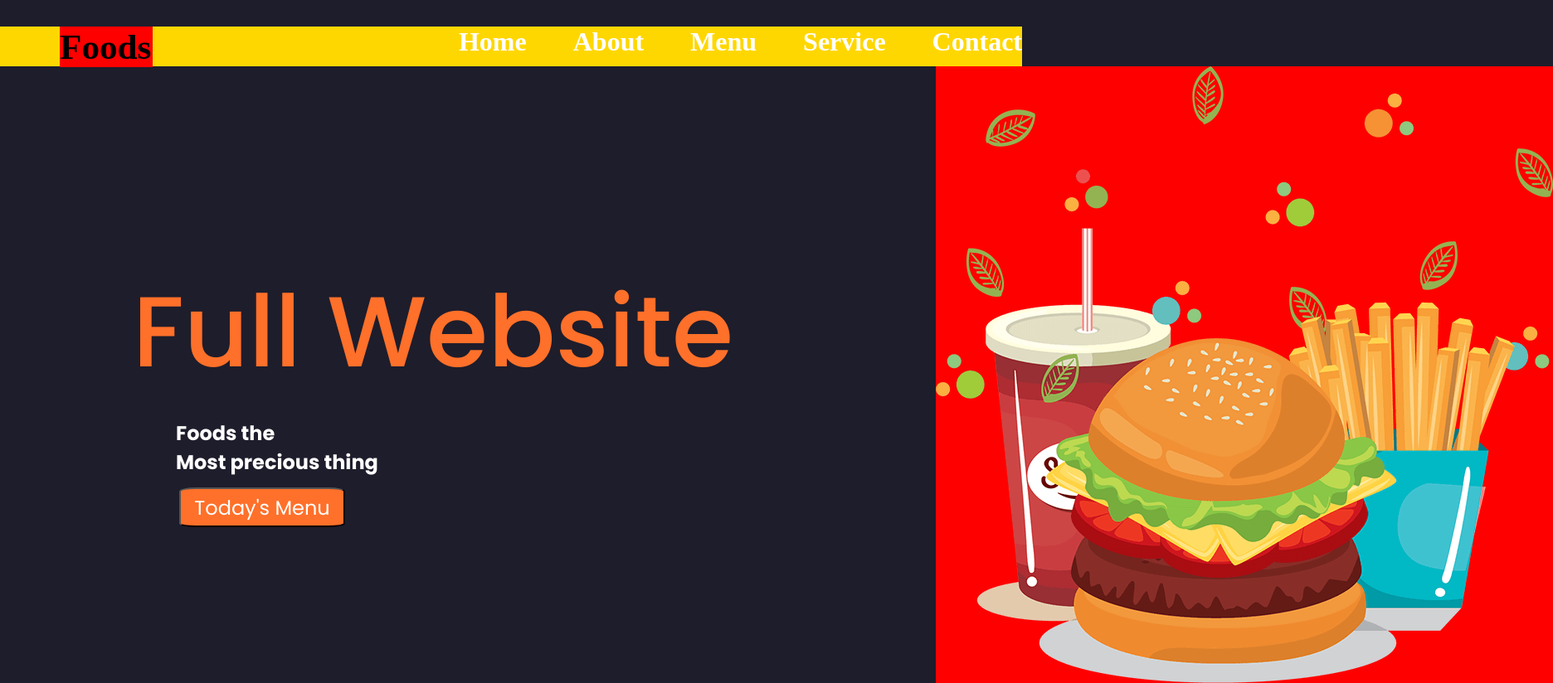
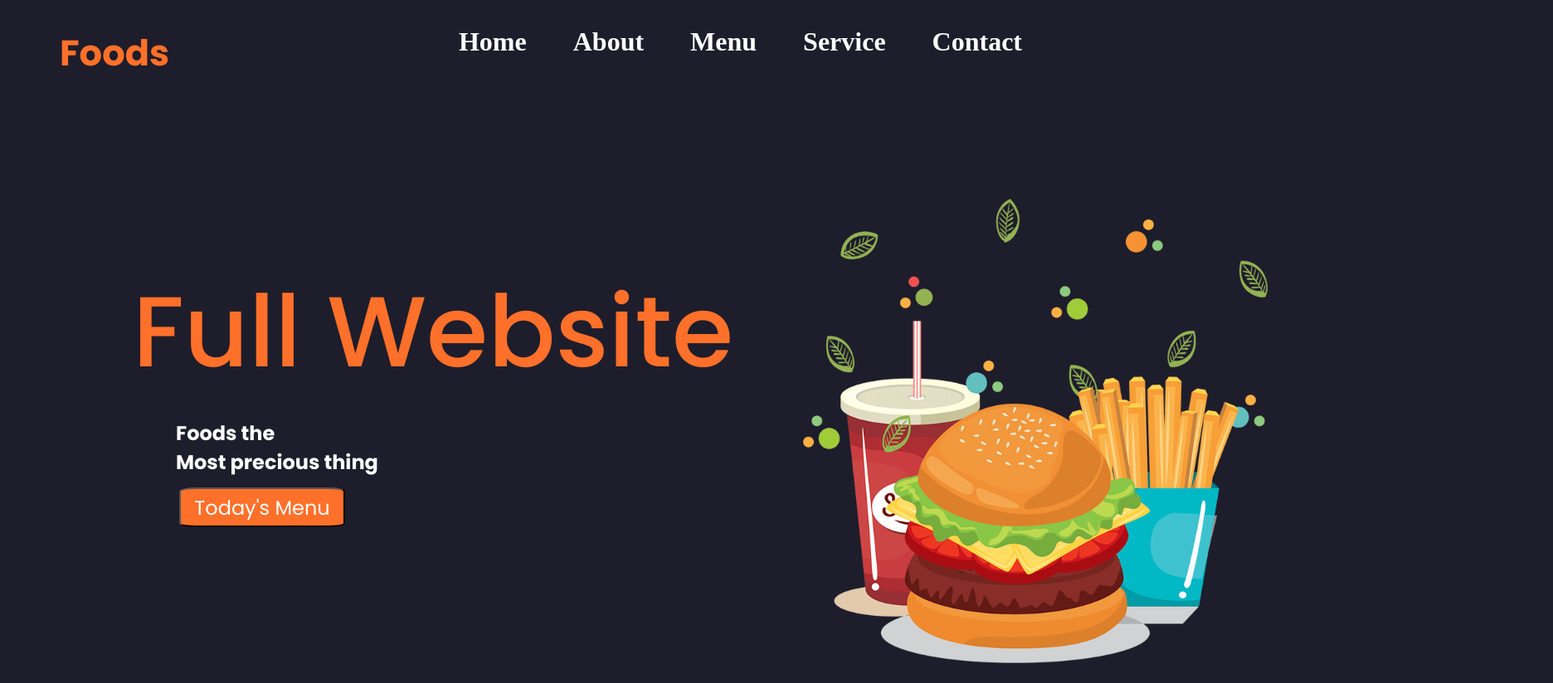
Before and after one commit to gratos356/proyectWeb1, a plain HTML site: page index.html in a window 1280 px wide. Shown: the top 824 px of the page at 83% size, 1872 px wide, since content can reach past the window. Drawn offline with nearby package versions, Linux system fonts and the light colour scheme.

Commit message:
feat: :art: acomodacion
acomodacion de los elementos en la web

```diff
--- a/css/style.css
+++ b/css/style.css
@@ -15,7 +15,8 @@ body{
 }
 
 .title h1{
-    background: red;
+    font-family: 'Poppins', sans-serif;
+    color: var(--color-naranja);
     width: 14vh;
     font-size: 5.4vh;
     position: absolute;
@@ -39,7 +40,7 @@ article {
     ".  ";
 }
 .main{
-    background: gold;
+
     height: 6vh;
     display: flex;
     justify-content: space-evenly;
@@ -51,6 +52,11 @@ article {
     color: var(--color-whithe);
     font-family: 'Poppins', sans-serif;
 }
+a{
+    color: var(--color-whithe);
+    text-decoration: none;
+}
+
 .n_1{
     position: absolute;
     width: 100vh;
@@ -95,6 +101,7 @@ button{
     align-items: center;
 }
 .burger img{
-    background: red;
-
+    height: 70vh;
+    margin-top: 20vh;
+    margin-left: -20vh;
 }
--- a/index.html
+++ b/index.html
@@ -16,11 +16,11 @@
             <h1>Foods</h1>
         </div>
         <div class="main">
-            <h1>Home</h1>
-            <h1>About</h1>
-            <h1>Menu</h1>
-            <h1>Service</h1>
-            <h1>Contact</h1>
+            <h1><a href="#">Home</a></h1>
+            <h1><a href="#">About</a></h1>
+            <h1><a href="#">Menu</a></h1>
+            <h1><a href="#">Service</a></h1>
+            <h1><a href="#">Contact</a></h1>
     </header>
     <main>
         <article>
```
